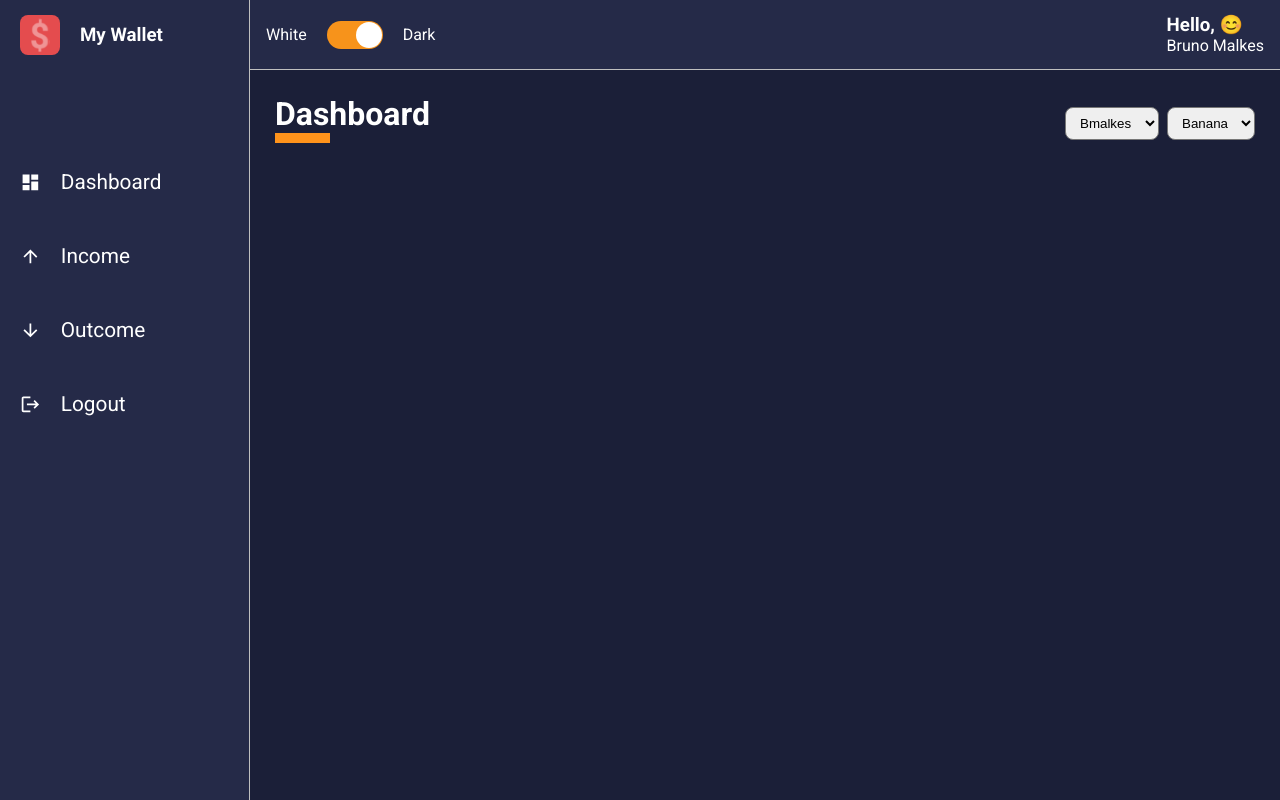
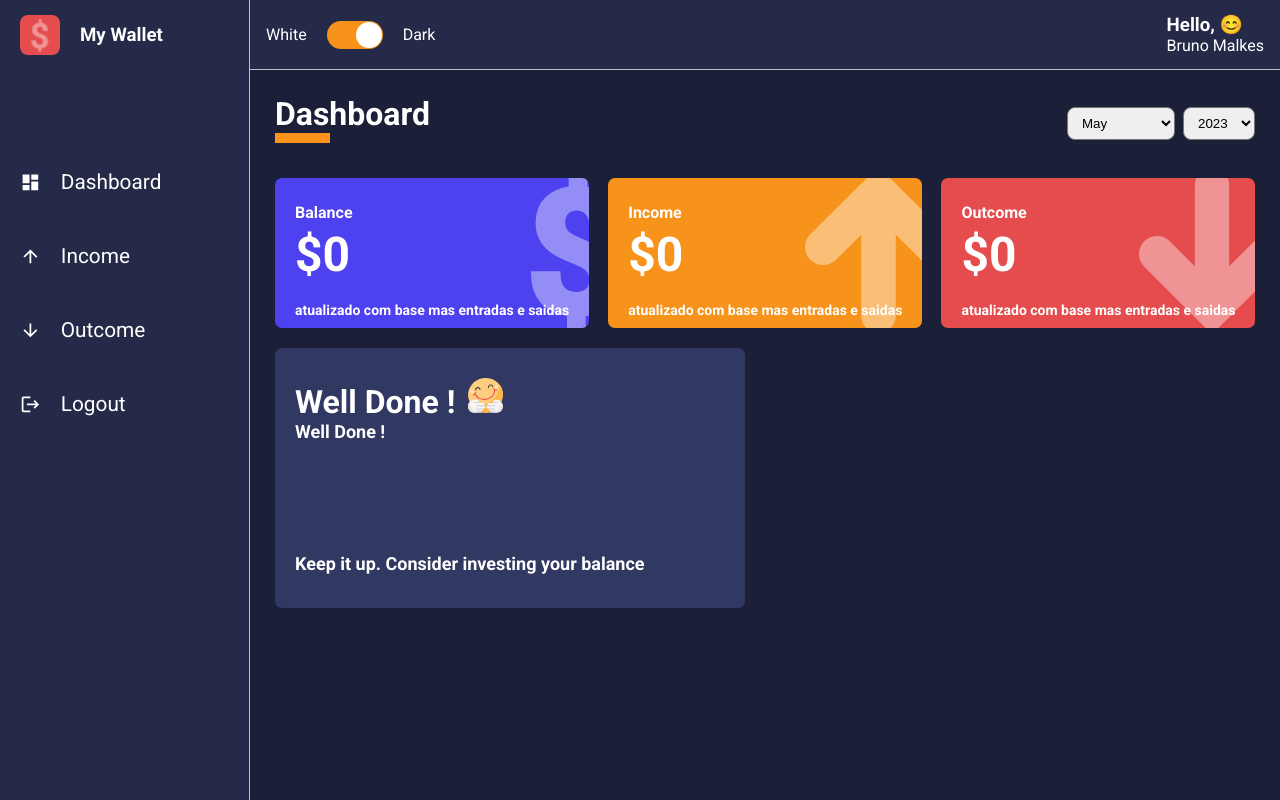
Before and after one commit to BmAlkes/myWallet, a React (Vite) app: page /dashboard in a window 1280 px wide. Built offline with nearby package versions, Linux system fonts and the light colour scheme.

Commit message:
feat:box message dashboard

```diff
--- a/package.json
+++ b/package.json
@@ -11,6 +11,7 @@
   },
   "dependencies": {
     "react": "^18.2.0",
+    "react-countup": "^6.4.2",
     "react-dom": "^18.2.0",
     "react-icons": "^4.8.0",
     "react-router-dom": "^6.11.2",
--- /dev/null
+++ b/src/components/MessageBox/index.tsx
@@ -0,0 +1,32 @@
+import React from "react";
+import { Container } from "./styled";
+
+interface IMessageBoxProps {
+  title: string;
+  description: string;
+  footerText: string;
+  icon: string;
+}
+
+const MessageBox: React.FC<IMessageBoxProps> = ({
+  title,
+  description,
+  footerText,
+  icon,
+}) => {
+  return (
+    <Container>
+      <header>
+        <h1>
+          {title} <img src={icon} />
+        </h1>
+        <p>{description}</p>
+      </header>
+      <footer>
+        <span> {footerText}</span>
+      </footer>
+    </Container>
+  );
+};
+
+export default MessageBox;
--- /dev/null
+++ b/src/components/MessageBox/styled.ts
@@ -0,0 +1,30 @@
+import styled from "styled-components";
+
+export const Container = styled.div`
+  width: 48%;
+  height: 260px;
+
+  background-color: ${(props) => props.theme.colors.tertiary};
+  color: ${(props) => props.theme.colors.white};
+  border-radius: 7px;
+  margin: 10px 0;
+  padding: 30px 20px;
+  display: flex;
+  flex-direction: column;
+  justify-content: space-between;
+
+  > header img {
+    width: 35px;
+    margin-left: 5px;
+  }
+  > header h1 {
+    font-size: 2rem;
+  }
+  > header p {
+    font-size: 18px;
+  }
+
+  footer span {
+    font-size: 18px;
+  }
+`;
--- /dev/null
+++ b/src/components/WalletBox/index.tsx
@@ -0,0 +1,46 @@
+import React, { useMemo } from "react";
+import { Container } from "./styled";
+import dollarImg from "../../assets/assets/dollar.svg";
+import arrowUp from "../../assets/assets/arrow-up.svg";
+import arrowDown from "../../assets/assets/arrow-down.svg";
+import CountUp from "react-countup";
+
+interface IWalletBoxProps {
+  title: string;
+  amount: number;
+  icon: "dolar" | "arrowUp" | "arrowDown";
+  footerlabel: string;
+  color: string;
+}
+
+const WalletBox: React.FC<IWalletBoxProps> = ({
+  amount,
+  color,
+  footerlabel,
+  icon,
+  title,
+}) => {
+  const iconSelected = useMemo(() => {
+    if (icon === "dolar") return dollarImg;
+    if (icon === "arrowUp") return arrowUp;
+    if (icon === "arrowDown") return arrowDown;
+  }, [icon]);
+  return (
+    <Container color={color}>
+      <span>{title}</span>
+      <h1>
+        <CountUp
+          end={amount}
+          prefix={"$"}
+          separator="."
+          decimal="."
+          decimals={0}
+        />
+      </h1>
+      <small>{footerlabel}</small>
+      <img src={iconSelected} alt="" />
+    </Container>
+  );
+};
+
+export default WalletBox;
--- /dev/null
+++ b/src/components/WalletBox/styled.ts
@@ -0,0 +1,36 @@
+import styled from "styled-components";
+
+interface IContainerProps {
+  color: string;
+}
+
+export const Container = styled.div<IContainerProps>`
+  background-color: ${(props) => props.color};
+  width: 32%;
+  height: 150px;
+  margin: 10px 0;
+  color: ${(props) => props.theme.colors.white};
+  padding: 10px 20px;
+  border-radius: 7px;
+  position: relative;
+  overflow: hidden;
+
+  > img {
+    position: absolute;
+    height: 110%;
+    top: -10px;
+    right: -30px;
+    opacity: 0.4;
+  }
+  > span {
+    font-size: 16px;
+  }
+  > small {
+    font-size: 14px;
+    position: absolute;
+    bottom: 10px;
+  }
+  > h1 {
+    font-size: 3rem;
+  }
+`;
--- a/src/pages/Dashboard/index.tsx
+++ b/src/pages/Dashboard/index.tsx
@@ -1,30 +1,173 @@
-import React from "react";
-import { Container } from "./styles";
+import React, { useCallback, useMemo, useState } from "react";
+import { Container, Content } from "./styles";
 import ContentHeader from "../../components/ContentHeader";
 import SelectInput from "../../components/SelectInput";
+import expenses from "../../repositories/expenses";
+import gains from "../../repositories/gains";
+import listOfMonths from "../../utils/months";
+import WalletBox from "../../components/WalletBox";
+import MessageBox from "../../components/MessageBox";
+import happy from "../../assets/assets/happy.svg";
+import sad from "../../assets/assets/sad.svg";
 
 const DashBoard: React.FC = () => {
-  const options = [{ value: "bmalkes", label: "Bmalkes" }];
-  const frutas = [
-    { value: "banana", label: "Banana" },
-    { value: "uva", label: "Uva" },
-  ];
+  const [monthSelected, setMonthSelected] = useState<number>(
+    new Date().getMonth() + 1
+  );
+  const [yearSelected, setYearSelected] = useState<number>(
+    new Date().getFullYear()
+  );
+
+  const years = useMemo(() => {
+    const uniqueYears: number[] = [];
+
+    [...expenses, ...gains].forEach((item) => {
+      const date = new Date(item.date);
+      const year = date.getFullYear();
+
+      if (!uniqueYears.includes(year)) {
+        uniqueYears.push(year);
+      }
+    });
+
+    return uniqueYears.map((year) => {
+      return {
+        value: year,
+        label: year,
+      };
+    });
+  }, []);
+
+  const months = useMemo(() => {
+    return listOfMonths.map((month, index) => {
+      return {
+        value: index + 1,
+        label: month,
+      };
+    });
+  }, []);
+
+  const totalExpenses = useMemo(() => {
+    let total = 0;
+    expenses.forEach((item) => {
+      const date = new Date(item.date);
+      const year = date.getFullYear();
+      const month = date.getMonth() + 1;
+
+      if (month === monthSelected && year === yearSelected) {
+        try {
+          total += Number(item.amount);
+        } catch {
+          throw new Error("Invalid amount");
+        }
+      }
+    });
+    return total;
+  }, [monthSelected, yearSelected]);
+  const totalGains = useMemo(() => {
+    let total = 0;
+    gains.forEach((item) => {
+      const date = new Date(item.date);
+      const year = date.getFullYear();
+      const month = date.getMonth() + 1;
+
+      if (month === monthSelected && year === yearSelected) {
+        try {
+          total += Number(item.amount);
+        } catch {
+          throw new Error("Invalid amount");
+        }
+      }
+    });
+    return total;
+  }, [monthSelected, yearSelected]);
+
+  const totalBalance = useMemo(() => {
+    return totalGains - totalExpenses;
+  }, [totalExpenses, totalGains]);
+
+  const handleMonthSelected = useCallback((month: string) => {
+    try {
+      const parseMonth = Number(month);
+      setMonthSelected(parseMonth);
+    } catch {
+      throw new Error("invalid month value. Is accept 0 - 24.");
+    }
+  }, []);
+
+  const handleYearSelected = useCallback((year: string) => {
+    try {
+      const parseYear = Number(year);
+      setYearSelected(parseYear);
+    } catch {
+      throw new Error("invalid year value. Is accept integer numbers.");
+    }
+  }, []);
+
+  const message = useMemo(() => {
+    if (totalBalance < 0) {
+      return {
+        title: " That Sad",
+        description: "This month you spent more than you should",
+        footerText:
+          "Check your expenses and try to cut some unnecessary things.",
+        icon: sad,
+      };
+    }
+    return {
+      description: " Your wallet is positive!!",
+      footerText: "Keep it up. Consider investing your balance",
+      icon: happy,
+      title: "Well Done !",
+    };
+  }, [totalBalance]);
+
   return (
     <Container>
       <ContentHeader title="Dashboard" lineColor=" #ff931b">
         <SelectInput
-          options={options}
-          onChange={() => {
-            ("");
-          }}
+          options={months}
+          defaultValue={monthSelected}
+          onChange={(e) => handleMonthSelected(e.target.value)}
         />
         <SelectInput
-          options={frutas}
-          onChange={() => {
-            ("");
-          }}
+          options={years}
+          defaultValue={yearSelected}
+          onChange={(e) => handleYearSelected(e.target.value)}
         />
       </ContentHeader>
+      <Content>
+        <WalletBox
+          title="Balance"
+          amount={totalBalance}
+          footerlabel={"atualizado com base mas entradas e saidas"}
+          icon="dolar"
+          color="#4e41f0"
+          key=""
+        />
+        <WalletBox
+          title="Income"
+          amount={totalGains}
+          footerlabel={"atualizado com base mas entradas e saidas"}
+          icon="arrowUp"
+          color="#f7931b"
+          key=""
+        />
+        <WalletBox
+          title="Outcome"
+          amount={totalExpenses}
+          footerlabel={"atualizado com base mas entradas e saidas"}
+          icon="arrowDown"
+          color="#e44c4e"
+          key=""
+        />
+        <MessageBox
+          description={message.title}
+          footerText={message.footerText}
+          icon={message.icon}
+          title={message.title}
+        />
+      </Content>
     </Container>
   );
 };
--- a/src/pages/Dashboard/styles.ts
+++ b/src/pages/Dashboard/styles.ts
@@ -3,3 +3,9 @@ import styled from "styled-components";
 export const Container = styled.div`
   width: 100%;
 `;
+
+export const Content = styled.div`
+  display: flex;
+  justify-content: space-between;
+  flex-wrap: wrap;
+`;
--- a/src/pages/List/index.tsx
+++ b/src/pages/List/index.tsx
@@ -1,4 +1,5 @@
 import React, { useMemo, useState, useEffect } from "react";
+import { v4 as uuidv4 } from "uuid";
 import { Container, Content, Filters } from "./styles";
 import ContentHeader from "../../components/ContentHeader";
 import SelectInput from "../../components/SelectInput";
@@ -8,7 +9,6 @@ import expenses from "../../repositories/expenses.ts";
 import gains from "../../repositories/gains.ts";
 import formatCurrency from "../../utils/formatCurrency.ts";
 import formatDate from "../../utils/formatDate.ts";
-import { v4 as uuidv4 } from "uuid";
 import listOfMonths from "../../utils/months.ts";
 
 interface IData {
@@ -36,7 +36,7 @@ const List: React.FC = () => {
 
   const title = useMemo(() => {
     return type === "entry-balance"
-      ? { title: "Income", lineColor: "#f7931b" }
+      ? { title: "Income", lineColor: "#4e41f0" }
       : { title: "Outcome", lineColor: "#e44c4e" };
   }, [type]);
 
--- a/src/pages/List/styles.ts
+++ b/src/pages/List/styles.ts
@@ -2,7 +2,7 @@ import styled from "styled-components";
 
 export const Container = styled.div``;
 
-export const Content = styled.div``;
+export const Content = styled.main``;
 export const Filters = styled.div`
   width: 100%;
   display: flex;
```
Also changed, not shown: 2 other files (tests, documents, lock files or other folders).
